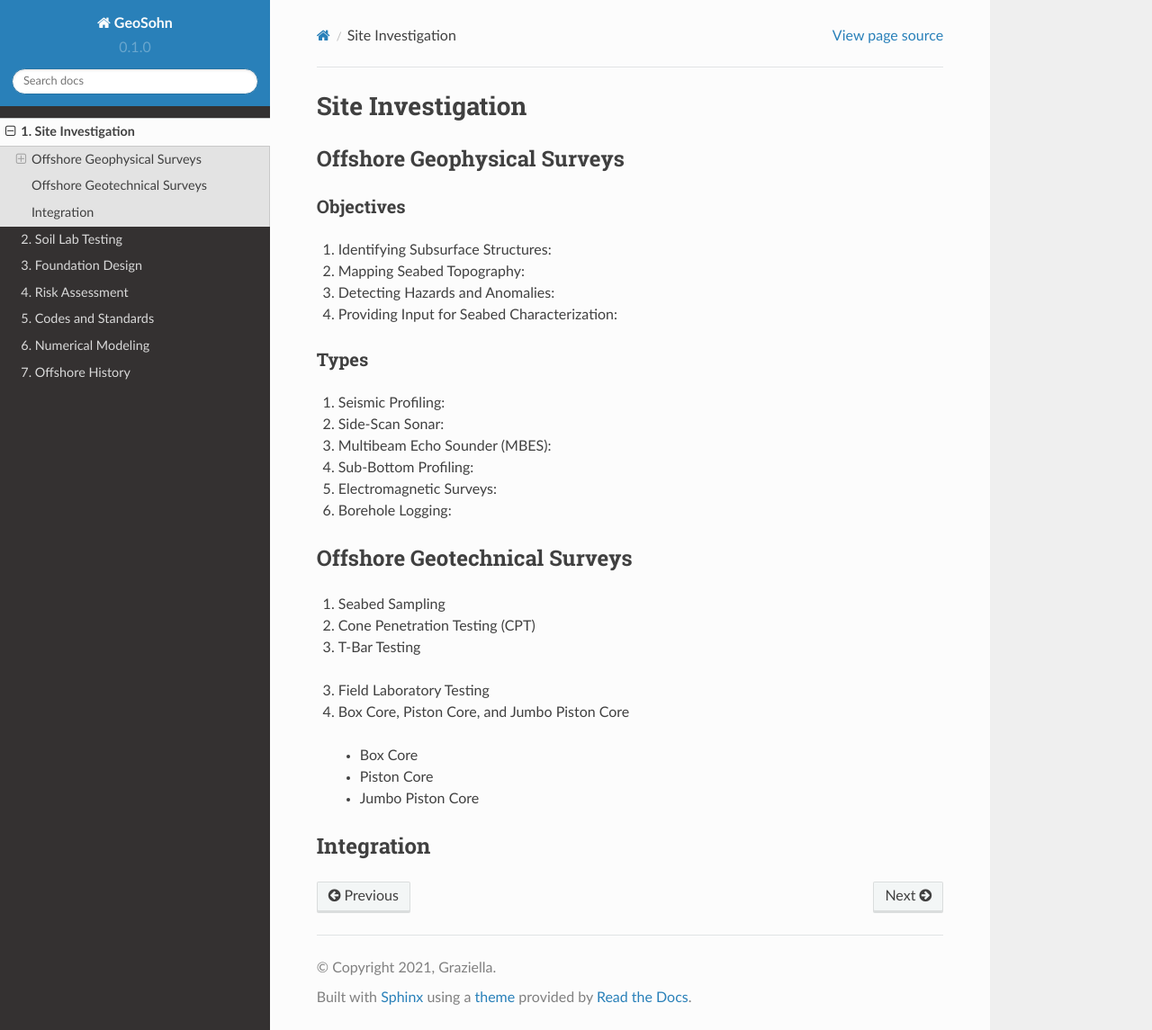
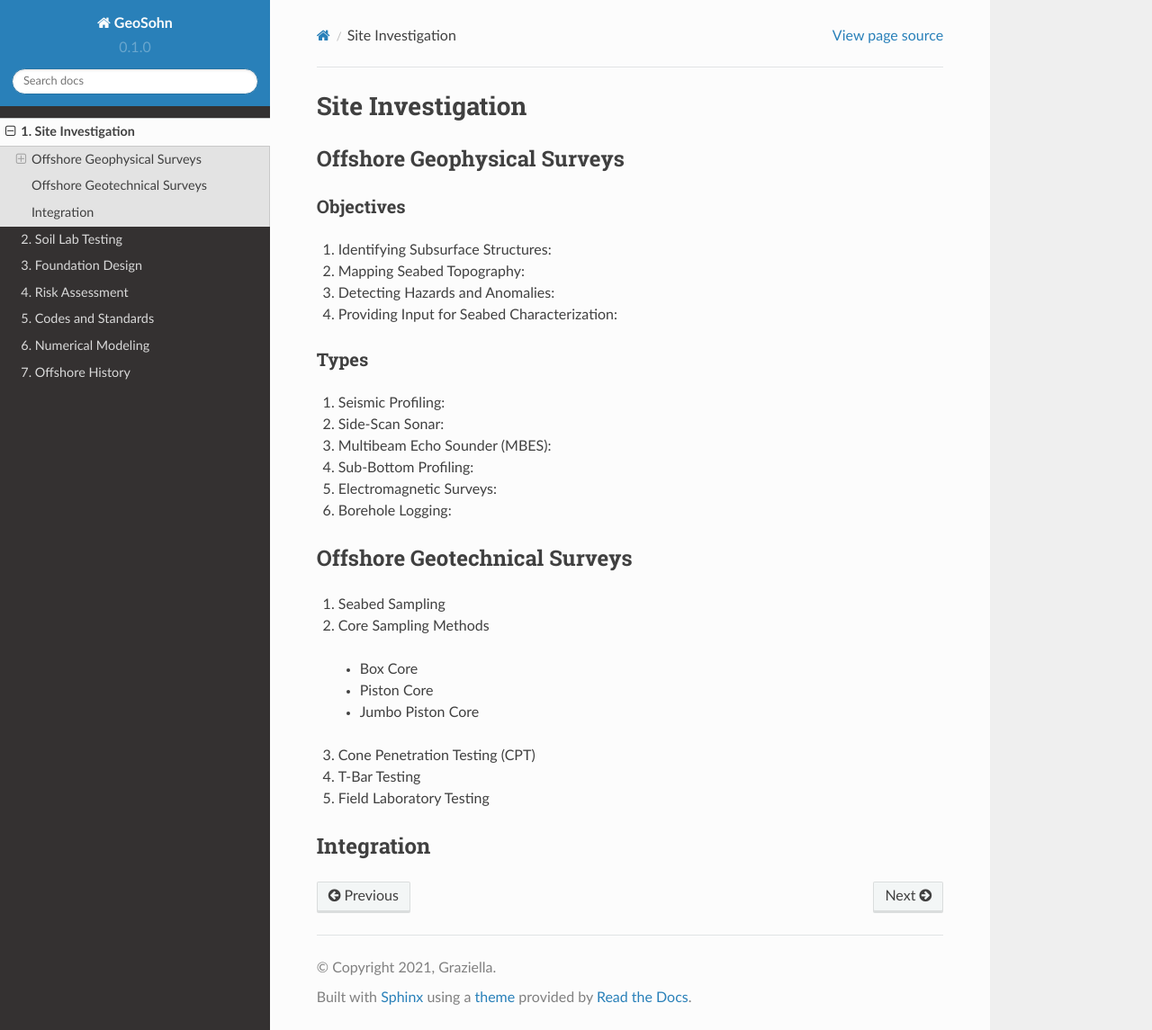
Before and after one commit to jrson11/GeoSohn, a Sphinx documentation site: the page built from docs/source/1-Site_Investigation.rst, in a window 1280 px wide and 1145 px high. Shown: the whole window at 90% size. Built offline with Sphinx 7.4.7 and the Read the Docs theme 2.0.0, drawn with Linux system fonts in a browser that asks for light colours.

Commit message:
Update 1-Site_Investigation.rst

```diff
--- a/docs/source/1-Site_Investigation.rst
+++ b/docs/source/1-Site_Investigation.rst
@@ -36,13 +36,7 @@ Offshore Geotechnical Surveys
 
 1. Seabed Sampling
 
-2. Cone Penetration Testing (CPT)
-
-3. T-Bar Testing
-
-3. Field Laboratory Testing
-
-4. Box Core, Piston Core, and Jumbo Piston Core
+2. Core Sampling Methods
 
   - Box Core
 
@@ -50,6 +44,14 @@ Offshore Geotechnical Surveys
 
   - Jumbo Piston Core
 
+3. Cone Penetration Testing (CPT)
+
+4. T-Bar Testing
+
+5. Field Laboratory Testing
+
+
+
 
 Integration
 --------------------
```
